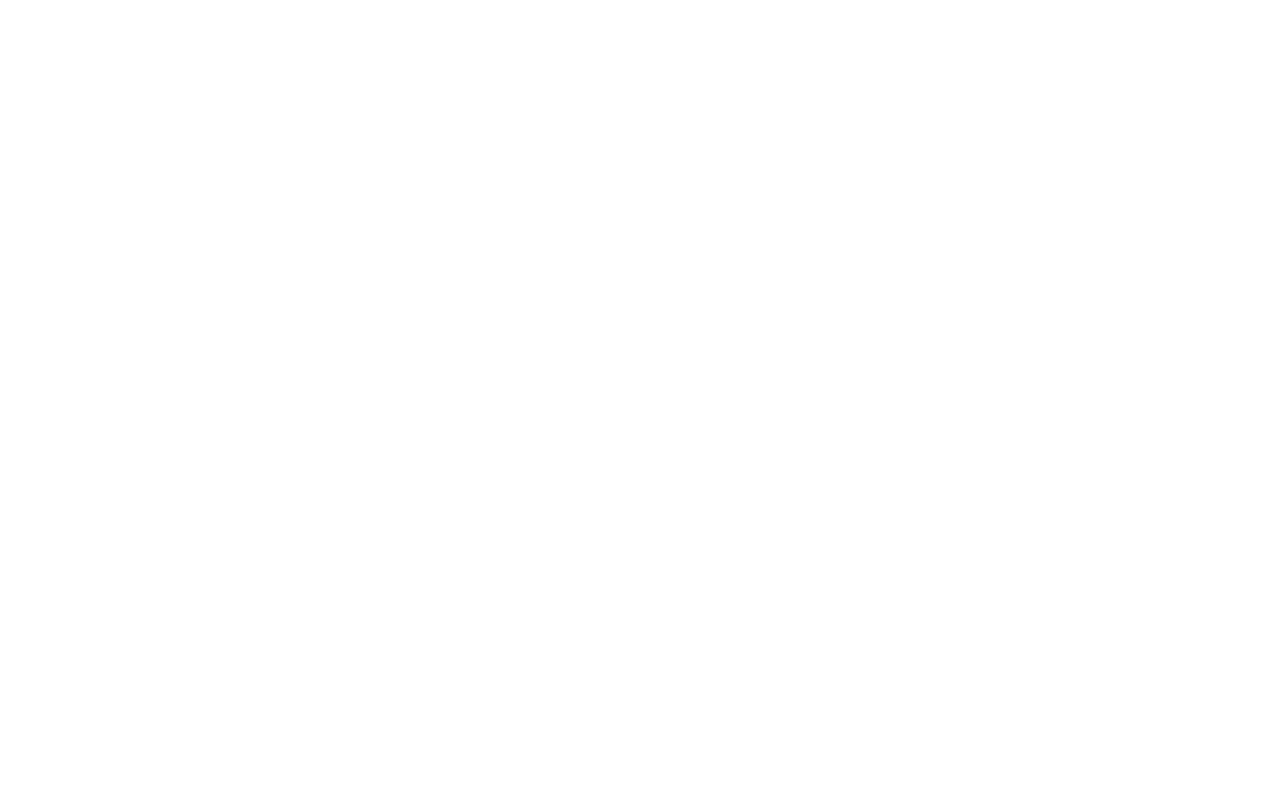
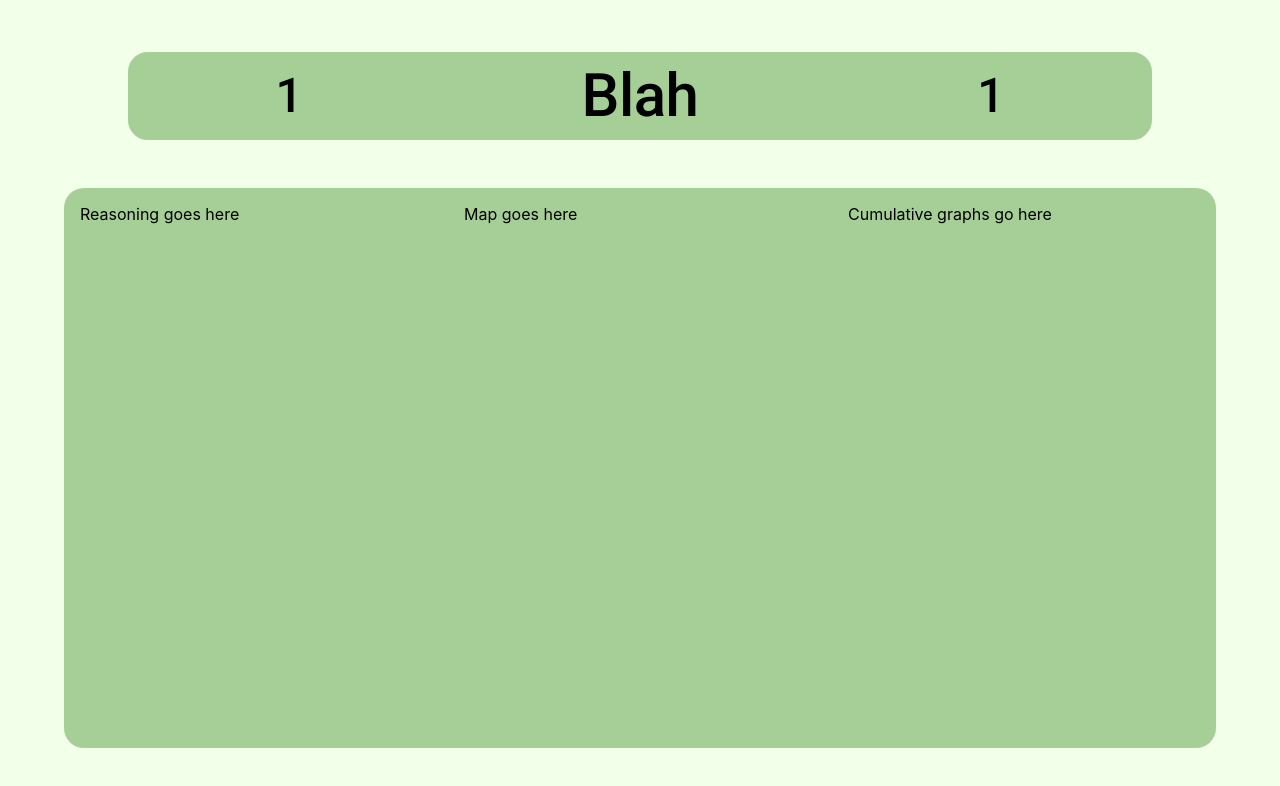
Before and after one commit to Harshavardhan-Pandurangan/EST-Project, a React (Create React App) app: page /country_stats/1/1/1 in a window 1280 px wide. Before the commit this address had no page. Shown: the top 786 px of the page. Built offline with nearby package versions, Linux system fonts and the light colour scheme.

Commit message:
basic layout completed

```diff
--- a/src/App.js
+++ b/src/App.js
@@ -3,12 +3,17 @@
 import ProjectDetails from "./pages/ProjectDetails";
 
 import "./App.css";
+import CountryDetails from "./pages/CountryDetails";
 
 function App() {
     return (
         <Router>
             <Routes>
                 <Route path="/" element={<LandingPage />} />
+                <Route
+                    path="/country_stats/:country_param/:year_param/:type_param"
+                    element={<CountryDetails />}
+                />
                 <Route path="/about" element={<ProjectDetails />} />
             </Routes>
         </Router>
--- a/src/index.css
+++ b/src/index.css
@@ -5,6 +5,8 @@
         "Helvetica Neue", sans-serif;
     -webkit-font-smoothing: antialiased;
     -moz-osx-font-smoothing: grayscale;
+    height: 100vh;
+    width: 100vw;
 }
 
 code {
--- /dev/null
+++ b/src/pages/CountryDetails.js
@@ -0,0 +1,143 @@
+import { useEffect, useState } from "react";
+import { useNavigate, useParams } from "react-router-dom";
+import Typography from "@mui/material/Typography";
+import "@fontsource/roboto/500.css";
+import "@fontsource/roboto/700.css";
+import { Grid } from "@mui/material";
+
+export default function CountryDetails(props) {
+    const { country_param, year_param, type_param } = useParams();
+    console.log(country_param, year_param, type_param);
+
+    let navigate = useNavigate();
+
+    const [country, setCountry] = useState("ivory");
+    const [year, setYear] = useState(1975);
+    const [type, setType] = useState("general");
+
+    useEffect(() => {
+        setCountry(country_param);
+        setYear(year_param);
+        setType(type_param);
+    }, [country_param, year_param, type_param]);
+
+    // listen for key clicks
+    useEffect(() => {
+        let years = [1975, 2000, 2013];
+        let types = ["general", "forest"];
+
+        const handleKeyDown = (e) => {
+            switch (e.key) {
+                case "ArrowLeft":
+                    let prevYear = (years.indexOf(+year) + 2) % 3;
+                    navigate(
+                        `/country_stats/${country}/${
+                            years[prevYear] + ""
+                        }/${type}`
+                    );
+                    break;
+                case "ArrowRight":
+                    let nextYear = (years.indexOf(+year) + 1) % 3;
+                    navigate(
+                        `/country_stats/${country}/${
+                            years[nextYear] + ""
+                        }/${type}`
+                    );
+                    break;
+                case "ArrowUp":
+                    let nextType = (types.indexOf(type) + 1) % 2;
+                    navigate(
+                        `/country_stats/${country}/${year}/${types[nextType]}`
+                    );
+                    break;
+                case "ArrowDown":
+                    let prevType = (types.indexOf(type) + 1) % 2;
+                    navigate(
+                        `/country_stats/${country}/${year}/${types[prevType]}`
+                    );
+                    break;
+                default:
+                    break;
+            }
+        };
+
+        window.addEventListener("keydown", handleKeyDown);
+
+        return () => {
+            window.removeEventListener("keydown", handleKeyDown);
+        };
+    }, [year, type]);
+
+    return (
+        <div
+            style={{
+                backgroundColor: "#F2FFE9",
+                height: "100vh",
+                display: "flex",
+                alignItems: "center",
+                flexDirection: "column",
+                justifyContent: "center",
+                width: "100%",
+            }}
+        >
+            <div
+                style={{
+                    width: "80%",
+                    textAlign: "center",
+                    marginBottom: "6vh",
+                }}
+            >
+                <Grid
+                    container
+                    style={{
+                        backgroundColor: "#A6CF98",
+                        borderRadius: 20,
+                        margin: 0,
+                        display: "flex",
+                        alignItems: "center",
+                        justifyContent: "space-around",
+                        border: "0.5rem solid #A6CF98",
+                    }}
+                    width={"100%"}
+                >
+                    <Typography variant="h3" xs={12}>
+                        {country}
+                    </Typography>
+                    <Typography variant="h2" xs={12}>
+                        Blah
+                    </Typography>
+                    <Typography variant="h3" xs={12}>
+                        {year}
+                    </Typography>
+                </Grid>
+            </div>
+
+            <div style={{ width: "90%", height: "70%" }}>
+                <Grid
+                    container
+                    spacing={2}
+                    style={{
+                        backgroundColor: "#A6CF98",
+                        borderRadius: 20,
+                        margin: 0,
+                    }}
+                    height={"100%"}
+                    width={"100%"}
+                >
+                    <Grid item xs={12} md={4}>
+                        Reasoning goes here
+                        {/* use the country, type and states to show data */}
+                    </Grid>
+                    <Grid item xs={12} md={4}>
+                        Map goes here
+                        {/* use the country, year and type states to show data */}
+                    </Grid>
+                    <Grid item xs={12} md={4}>
+                        Cumulative graphs go here
+                        {/* use the country, year and type states to show data */}
+                    </Grid>
+                </Grid>
+            </div>
+        </div>
+    );
+}
--- a/src/pages/LandingPage.js
+++ b/src/pages/LandingPage.js
@@ -1,7 +1,86 @@
+import React, { useEffect, useState } from "react";
+import Typography from "@mui/material/Typography";
+import "@fontsource/roboto/500.css";
+import "@fontsource/roboto/700.css";
+import { Grid } from "@mui/material";
+
 export default function LandingPage() {
+    const [year, setYear] = useState(1975);
+    const [type, setType] = useState("general");
+
+    // listen for key clicks
+    useEffect(() => {
+        const handleKeyDown = (e) => {
+            switch (e.key) {
+                case "ArrowLeft":
+                    setYear(year - 1);
+                    break;
+                case "ArrowRight":
+                    setYear(year + 1);
+                    break;
+                case "ArrowUp":
+                    if (type === "general") setType("forest");
+                    else setType("general");
+                    break;
+                case "ArrowDown":
+                    if (type === "general") setType("forest");
+                    else setType("general");
+                    break;
+                default:
+                    break;
+            }
+        };
+
+        window.addEventListener("keydown", handleKeyDown);
+
+        return () => {
+            window.removeEventListener("keydown", handleKeyDown);
+        };
+    }, [year, type]);
+
     return (
-        <div>
-            <h1>Landing Page</h1>
+        <div
+            style={{
+                backgroundColor: "#F2FFE9",
+                height: "100vh",
+                display: "flex",
+                alignItems: "center",
+                flexDirection: "column",
+                justifyContent: "center",
+                width: "100%",
+            }}
+        >
+            <div
+                style={{
+                    width: "80%",
+                    textAlign: "center",
+                    marginBottom: "6vh",
+                }}
+            >
+                <Typography variant="h2">Blah</Typography>
+            </div>
+
+            <div style={{ width: "80%", height: "70%" }}>
+                <Grid
+                    container
+                    spacing={2}
+                    style={{
+                        backgroundColor: "#A6CF98",
+                        borderRadius: 20,
+                        margin: 0,
+                    }}
+                    height={"100%"}
+                    width={"100%"}
+                >
+                    <Grid item xs={12} md={6}>
+                        Map goes here
+                    </Grid>
+                    <Grid item xs={12} md={6}>
+                        Cumulative graphs go here
+                        {/* use the year and type states to show data */}
+                    </Grid>
+                </Grid>
+            </div>
         </div>
     );
 }
```
Also changed, not shown: package.json (+7 -0 lines), 1 other file (tests, documents, lock files or other folders).
